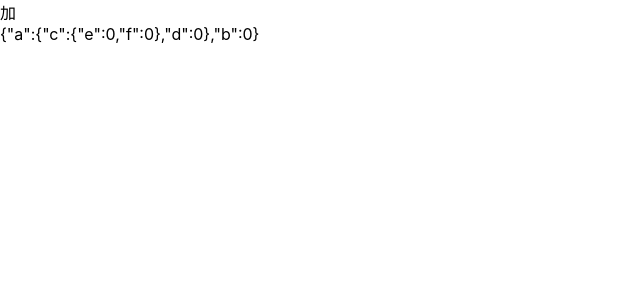
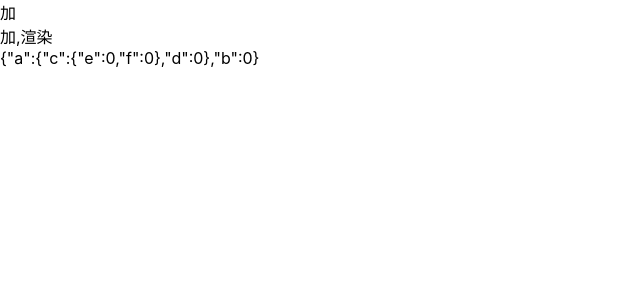
Before and after one commit to jscsvip/hook-test, a React (Create React App) app: page / in a window 1280 px wide. Shown: the top 300 px of the page, without its empty margins (0-640 px from the left). Built offline with nearby package versions, Linux system fonts and the light colour scheme.

Commit message:
feat: useState的渲染机制

```diff
--- /dev/null
+++ b/src/App5.tsx
@@ -0,0 +1,31 @@
+import { useState } from "react";
+import { produce } from "immer";
+function App() {
+    const [obj, setObj] = useState({
+        a: {
+            c: {
+                e: 0,
+                f: 0
+            },
+            d: 0
+        },
+        b: 0
+    });
+    // useState 需要返回一个新的对象，才会触发渲染,因为对象引用没变，同样不会重新渲染
+    return (
+        <div>
+            <div onClick={() => {
+                obj.a.c.e ++;
+                setObj(obj);
+            }}>加</div>
+            <div onClick={() => {
+               setObj(produce(obj, (obj) => {
+                        obj.a.c.e ++;
+                 }))
+            }}>加,渲染</div>
+            <div>{JSON.stringify(obj)}</div>
+        </div>
+    );
+}
+
+export default App;
--- a/src/index.tsx
+++ b/src/index.tsx
@@ -5,6 +5,7 @@ import App from './App';
 import App2 from './App2';
 import App3 from './App3';
 import App4 from './App4';
+import App5 from './App5';
 import reportWebVitals from './reportWebVitals';
 
 const root = ReactDOM.createRoot(
@@ -12,7 +13,7 @@ const root = ReactDOM.createRoot(
 );
 root.render(
   // <React.StrictMode>
-    <App4 />
+    <App5 />
   // </React.StrictMode>
 );
 
```
